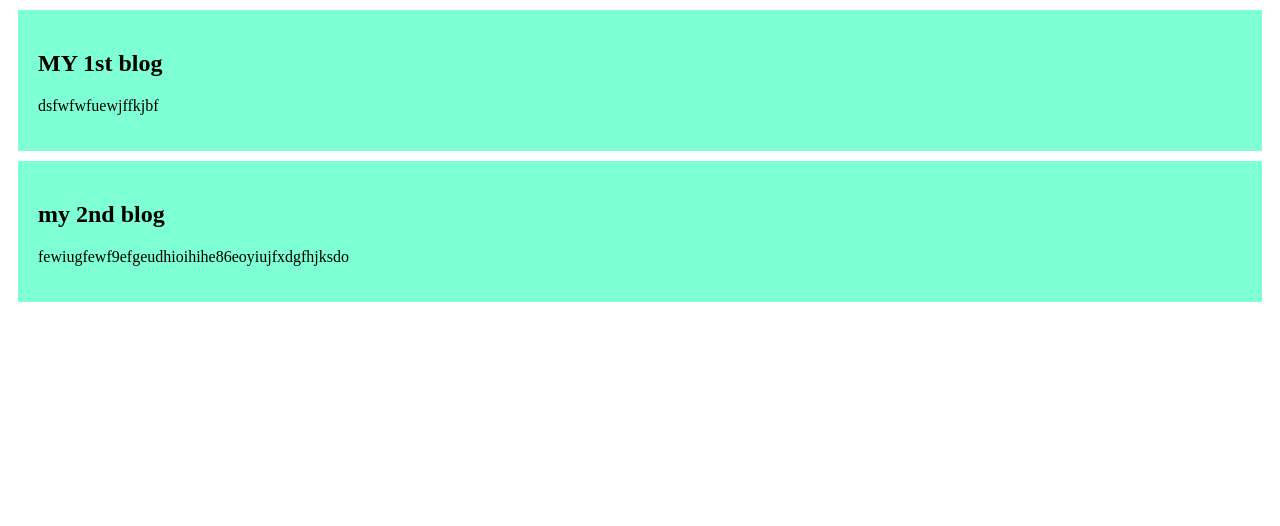
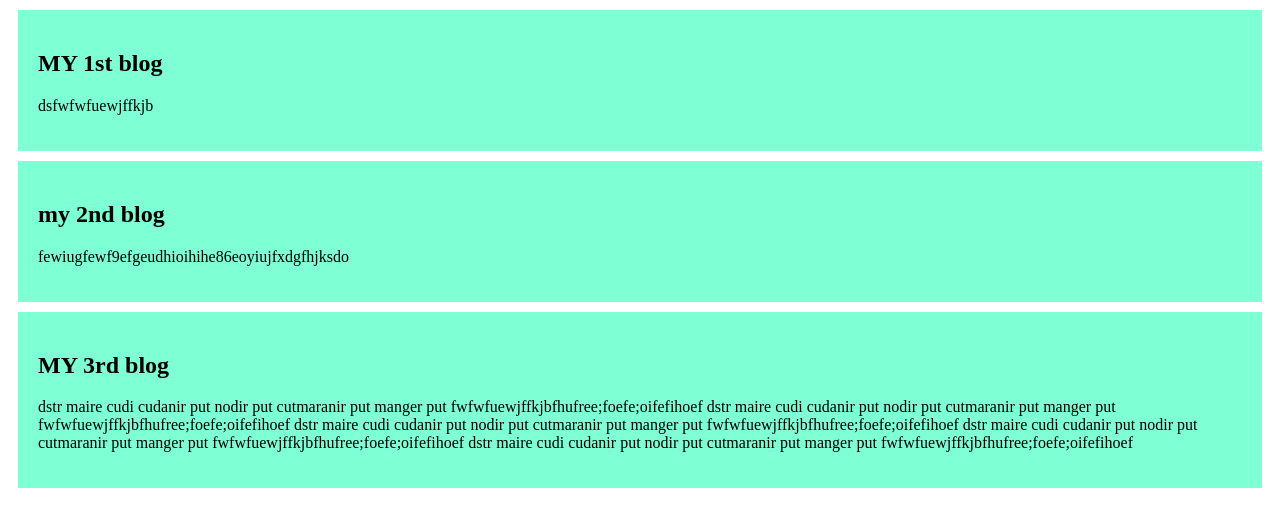
Before and after one commit to shrafayal/my-shelly-coop-repo, a plain HTML site: page index.html in a window 1280 px wide. Drawn offline with Linux system fonts and the light colour scheme.

Commit message:
added the third blog

```diff
--- a/index.html
+++ b/index.html
@@ -9,7 +9,7 @@
 <body>
     <div><h2>MY 1st blog</h2>
         <p>
-            dsfwfwfuewjffkjbf
+            dsfwfwfuewjffkjb
         </p>
     </div>
     <div>
@@ -18,5 +18,15 @@
 fewiugfewf9efgeudhioihihe86eoyiujfxdgfhjksdo
         </p>
     </div>
+    <div><h2>MY 3rd blog</h2>
+        <p>
+            dstr maire cudi cudanir put nodir put cutmaranir put manger put fwfwfuewjffkjbfhufree;foefe;oifefihoef
+            dstr maire cudi cudanir put nodir put cutmaranir put manger put fwfwfuewjffkjbfhufree;foefe;oifefihoef
+            dstr maire cudi cudanir put nodir put cutmaranir put manger put fwfwfuewjffkjbfhufree;foefe;oifefihoef
+            dstr maire cudi cudanir put nodir put cutmaranir put manger put fwfwfuewjffkjbfhufree;foefe;oifefihoef
+            dstr maire cudi cudanir put nodir put cutmaranir put manger put fwfwfuewjffkjbfhufree;foefe;oifefihoef
+        </p>
+    </div>
+
 </body>
 </html>
```
